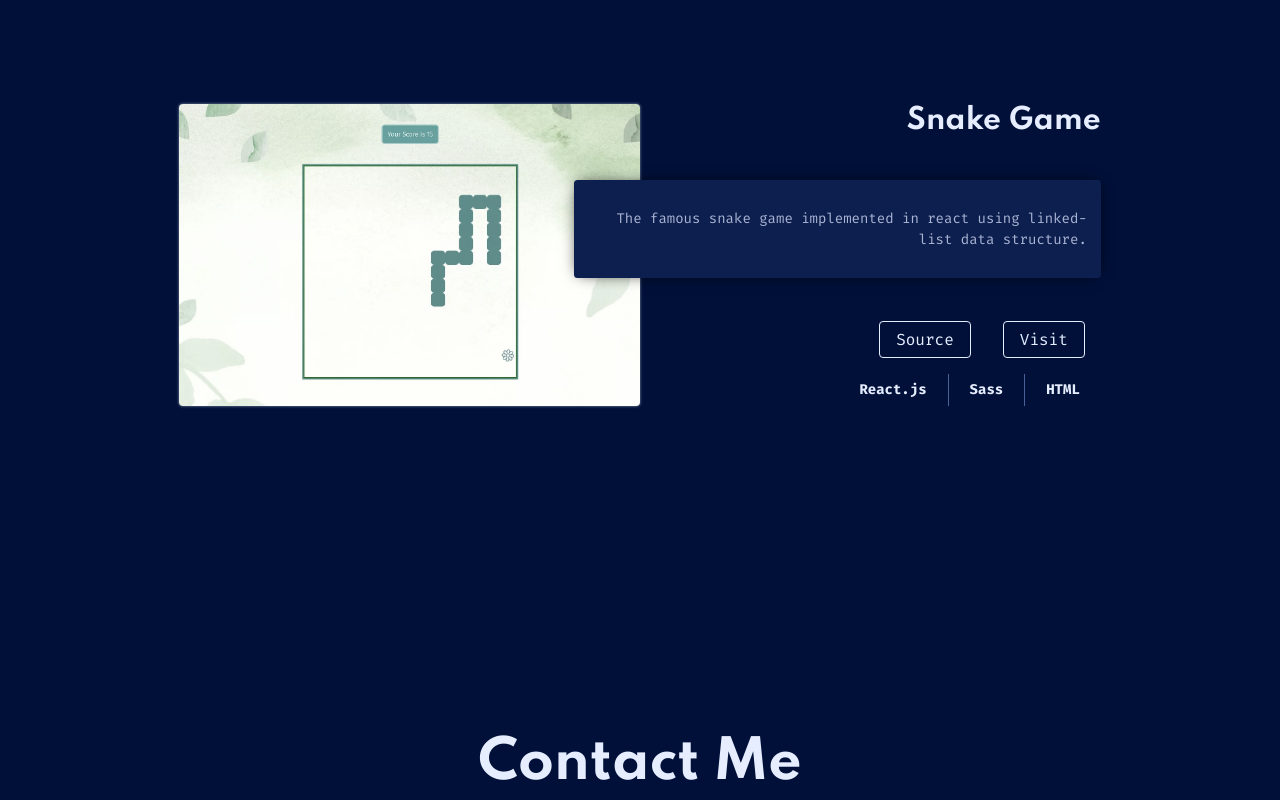
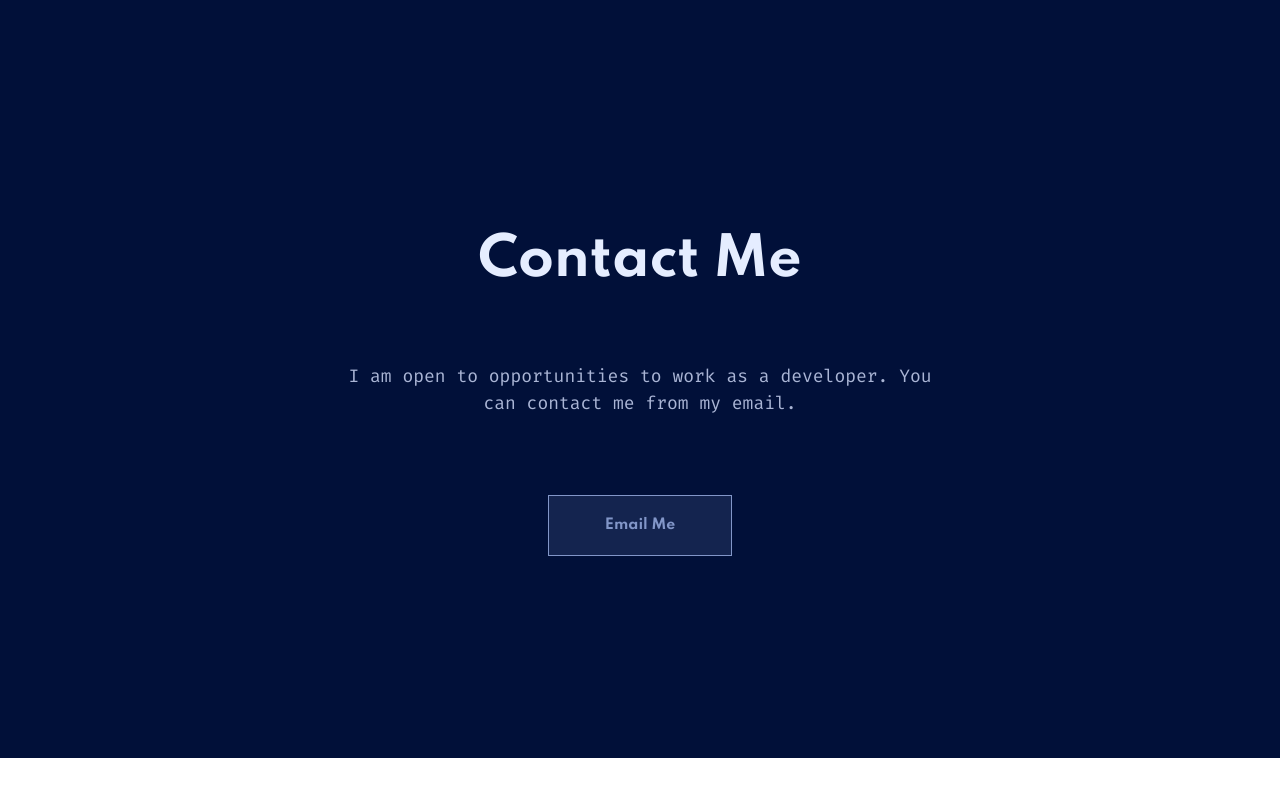
Before and after one commit to Amer-Jabar/amer-s-portfolio, a Gatsby site: page / in a window 1280 px wide. Shown: the part 3201-4001 px from the top of the page. After the commit the page ends 3959 px from the top, so only its background shows below. Built offline with nearby package versions, Linux system fonts and the light colour scheme; Gatsby itself is replaced by a stand-in of ours.

Commit message:
Updated resume as local doc

```diff
--- a/src/components/Header.jsx
+++ b/src/components/Header.jsx
@@ -2,6 +2,8 @@ import * as React from 'react';
 import { useState } from 'react';
 import { StaticImage } from 'gatsby-plugin-image';
 import { AiFillLinkedin, AiFillGithub, AiOutlineGitlab } from 'react-icons/ai';
+
+import resumeSrc from "../docs/Amer's Resume v3.pdf";
 
 import '../styles/header.sass';
 
@@ -51,7 +53,7 @@ const Header = ({ pageBackgroundController }) => {
                     <div className='resume-container'>
                         <a
                         className='resume'
-                        href='https://drive.google.com/file/d/18u6DW8FkgzYOfWyTaDLIcZ-ksJGV_gBx/view?usp=sharing'
+                        href={resumeSrc}
                         style={{
                             textDecoration: 'none'
                         }}
--- a/src/components/Projects.jsx
+++ b/src/components/Projects.jsx
@@ -104,38 +104,8 @@ const Projects = () => (
                     </div>
                 </div>
             </div>
-            <div className='project-element'>
-                <StaticImage
-                className='project-element-image'
-                src='../images/snake-game.webp'
-                alt='project image'
-                quality={50}
-                />
-                <div className='project-element-body'>
-                    <div>
-                        <label>Snake Game</label>
-                    </div>
-                    <div className='project-element-card'>
-                        <p>The famous snake game implemented in react using linked-list data structure.</p>
-                    </div>
-                    <div className='project-element-stack-and-links'>
-                        <div className='project-element-links'>
-                            <a target='__' href='https://gitlab.com/amerjabar0000/snake-game'>Source</a>
-                            <a target='__' href='https://reactsnakegameproject.azurewebsites.net/'>Visit</a>
-                        </div>
-                        <div className='project-element-stack'>
-                            <h4>React.js</h4>
-                            <span></span>
-                            <h4>Sass</h4>
-                            <span></span>
-                            <h4>HTML</h4>
-                        </div>
-                    </div>
-                </div>
-            </div>
         </section>
     </div>
 );
 
-
 export default Projects;
```
Also changed, not shown: src/images/snake-game.webp (deleted), 1 other file.
